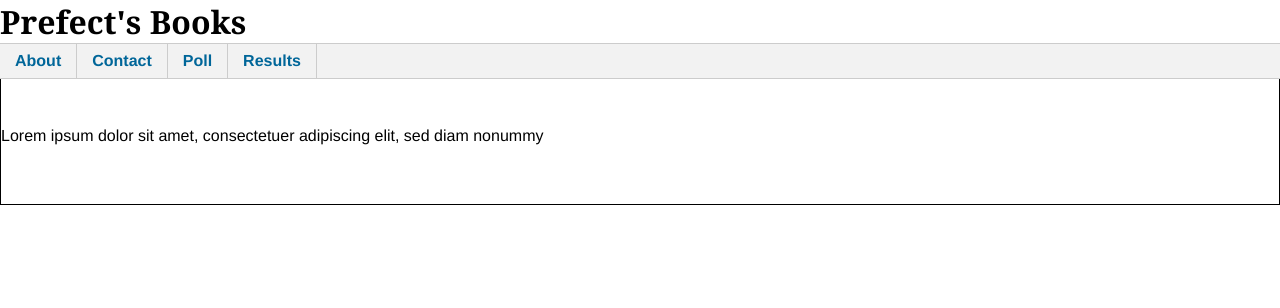
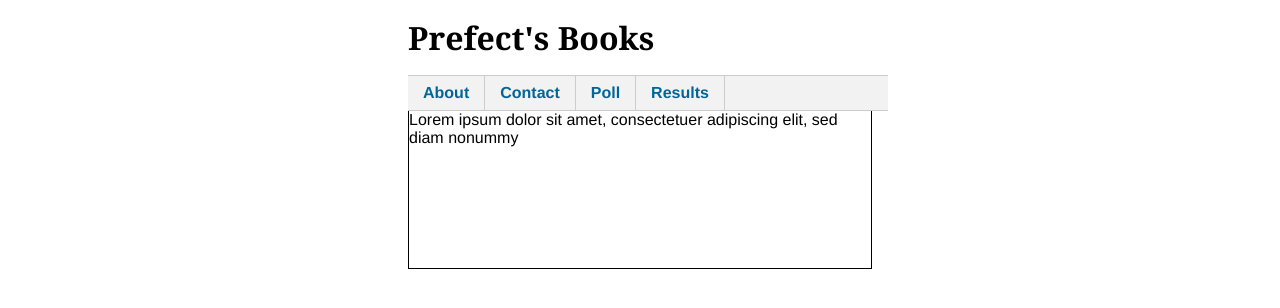
Before and after one commit to raputznik/web2-final, a PHP site: page / in a window 1280 px wide. Shown: the top 308 px of the page. Run offline with PHP 8.4, Linux system fonts and the light colour scheme.

Commit message:
Cleaned up div class names, adjusting div margins
Adding some space around the elements; for some reason, my content div
doesn't react to the margins of the topmost divs as expected...

```diff
--- a/index.html
+++ b/index.html
@@ -11,15 +11,15 @@
 			<h1>Prefect's Books
 			</h1>
 		</header>
-		<nav id="death">
-			<ul id="nav">
+		<nav class="navbar">
+			<ul class="nav">
 				<li><a href="#">About</a></li>
 				<li><a href="#">Contact</a></li>
 				<li><a href="#">Poll</a></li>
 				<li><a href="#">Results</a></li>
 			</ul>
 		</nav>
-		<div class="yourmom">
+		<div class="content">
 			<p>Lorem ipsum dolor sit amet, consectetuer adipiscing elit, sed diam nonummy </p>
 
 		</div>
--- a/styles/styles.css
+++ b/styles/styles.css
@@ -12,17 +12,10 @@ body {
 	font-family: Helvetica, Arial, sans-serif;
 }
 
-/*a {
-	text-decoration: none;
-	color: green;
+.header {
+	margin: 1em 0.5em 1em 0.5em;
 
 }
-*/
-/*a:hover {
-	color: red;
-	cursor:pointer;
-
-*/}
 
 .container {
 	min-width: 320px;
@@ -31,28 +24,48 @@ body {
 
 }
 
-#nav {
+/*.navbar {
+	margin: 0 0em 0em 0em;
+
+}
+*/
+.nav {
 	width: 100%;
 	float: left;
-	margin: 0 0 3em 0;
+	margin: 0 0.5em 0em 0.5em;
 	padding: 0;
 	list-style: none;
 	background-color: #f2f2f2;
 	border-bottom: 1px solid #ccc;
-	border-top: 1px solid #ccc; }
-#nav li {
-	float: left; }
-#nav li a {
+	border-top: 1px solid #ccc;
+
+}
+
+.nav li {
+	float: left;
+
+}
+
+.nav li a {
 	display: block;
 	padding: 8px 15px;
 	text-decoration: none;
 	font-weight: bold;
 	color: #069;
-	border-right: 1px solid #ccc; }
-#nav li a:hover {
+	border-right: 1px solid #ccc;
+
+}
+
+.nav li a:hover {
 	color: #c00;
-	background-color: #fff; }.yourmom {
+	background-color: #fff;
+
+}
+
+
+.content {
 	border: solid 1px;
 	height: 10em;
-	vertical-align: middle;
+	/*vertical-align: middle;*/
+	margin: 3em 0.5em 0.5em 0.5em;
 }
```
